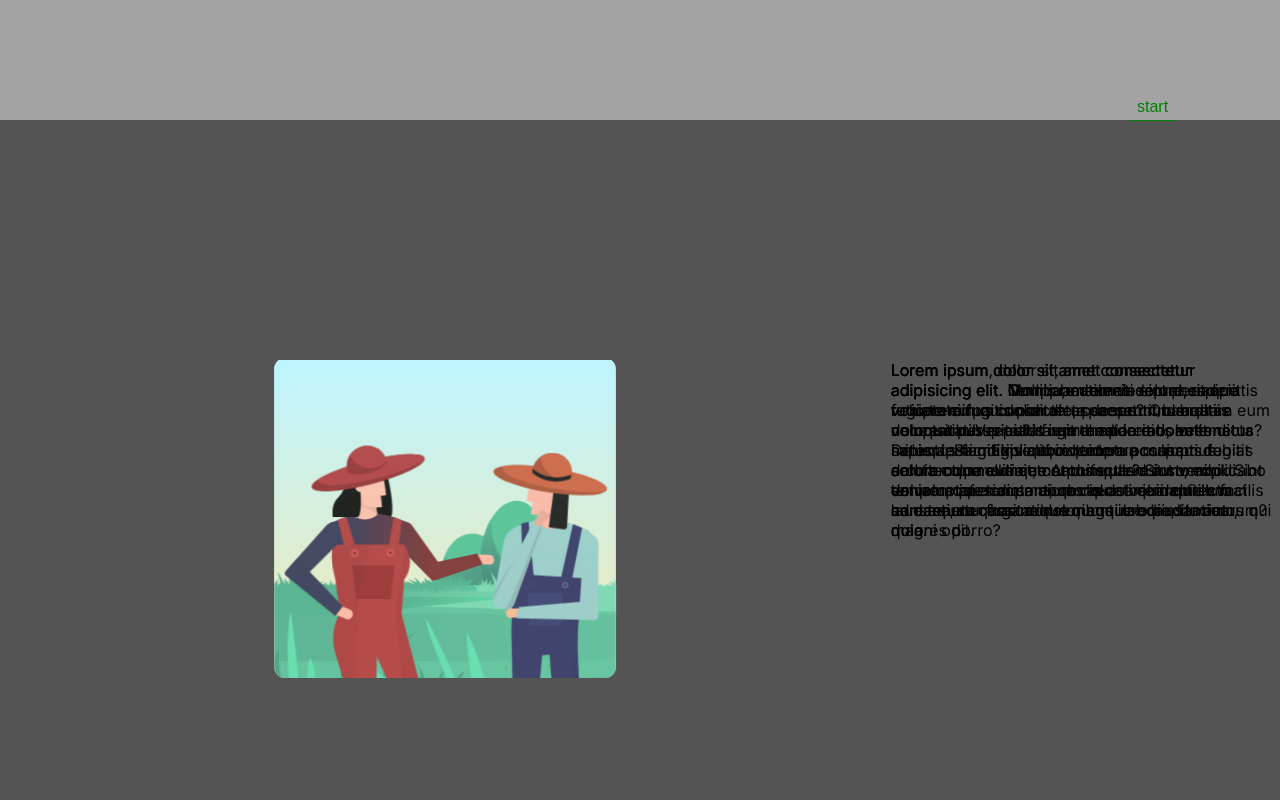
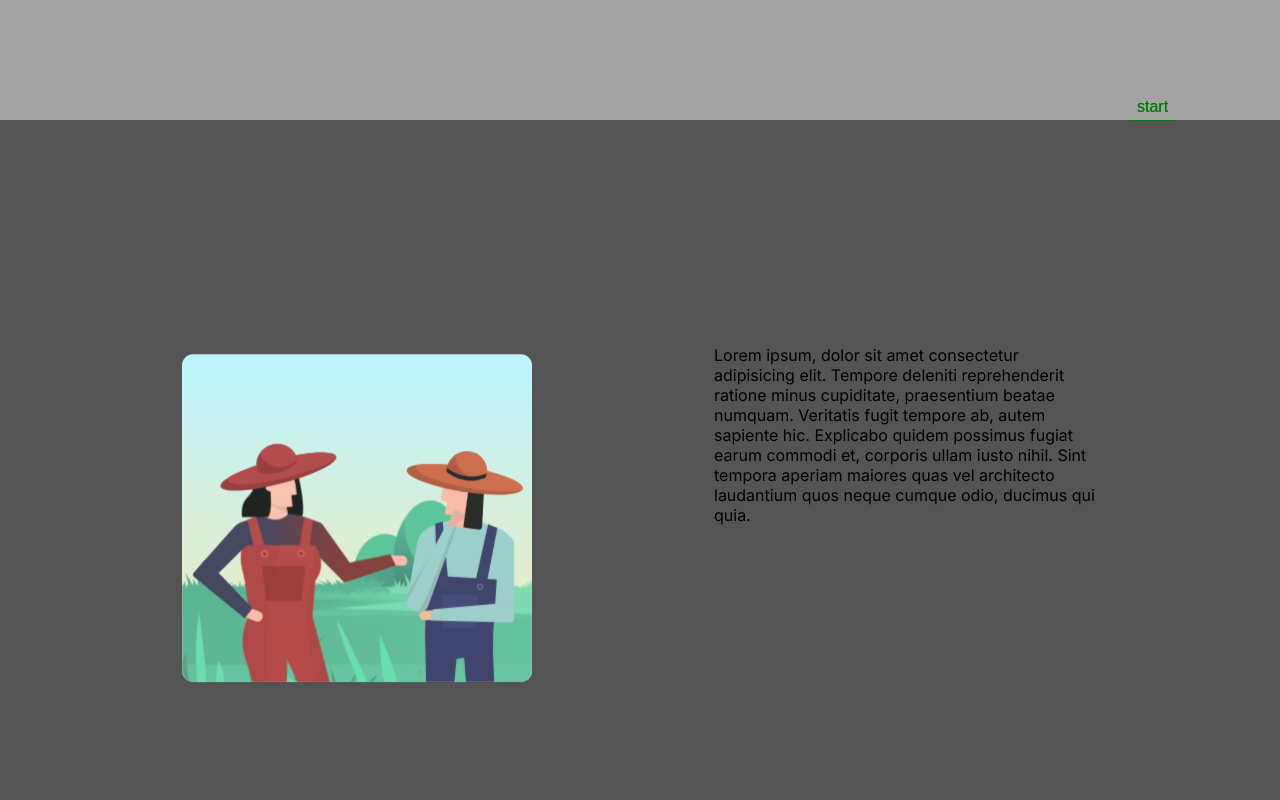
Before and after one commit to vaaghu0/culture_page, a Next.js app: page /about in a window 1280 px wide. Shown: the part 680-1480 px from the top of the page. Built offline with nearby package versions, Linux system fonts and the light colour scheme.

Commit message:
illustrations

```diff
--- a/src/app/about/components/illustrationSection.tsx
+++ b/src/app/about/components/illustrationSection.tsx
@@ -4,6 +4,7 @@ import {
   MutableRefObject,
   createRef,
   useState,
+  useLayoutEffect,
 } from "react";
 import gsap from "gsap";
 import ScrollTrigger from "gsap/dist/ScrollTrigger";
@@ -12,126 +13,133 @@ import IllustrationBlock1 from "../assets/IllustrationBlock1";
 import IllustrationBlock2 from "../assets/IllustrationBlock2";
 import IllustrationBlock3 from "../assets/IllustrationBlock3";
 import IllustrationBlock4 from "../assets/IllustrationBlock4";
+import { time } from "console";
 
 gsap.registerPlugin(ScrollTrigger);
 
 export const IllustrationSection = () => {
-  const illustrationSectionRef = useRef(null);
-  const illustrationBlock1 = useRef(null);
+  const sectionRef: MutableRefObject<any> = useRef();
+  const illustationSectionRef: MutableRefObject<any> = useRef(null);
+  const illustrationBlock1: MutableRefObject<any> = useRef(null);
   const illustrationBlock2 = useRef(null);
   const illustrationBlock3 = useRef(null);
   const illustrationBlock4 = useRef(null);
-  const block1 = useRef(null);
-  const block2 = useRef(null);
-  const block3 = useRef(null);
-  const block4 = useRef(null);
+  const block1: MutableRefObject<any> = useRef(null);
+  const block2: MutableRefObject<any> = useRef(null);
+  const block3: MutableRefObject<any> = useRef(null);
+  const block4: MutableRefObject<any> = useRef(null);
   const illustrationDelay = 4;
-  const illustationTimeline = (
-    illustation: MutableRefObject<any>
-  ): gsap.core.Timeline => {
-    console.log(
-      illustation.current.offsetLeft / illustation.current.offsetWidth,
-      illustation.current
-    );
+  const illustationTimeline = (count?: number): gsap.core.Timeline => {
+    let panels = gsap.utils.toArray(".panel");
+
+    return gsap.timeline().to(panels, {
+      xPercent: -100 * (panels.length - 1),
+      ease: "none",
+      duration: 10,
+
+      scrollTrigger: {
+        trigger: sectionRef.current,
+        pin: sectionRef.current,
+        start: "top top",
+        scrub: true,
+        snap: {
+          snapTo: 1 / (panels.length - 1),
+          duration: 1,
+          delay: 0,
+          ease: "expo",
+        },
+        // end: () => "+=" + sectionRef.current.offsetWidth,
+        markers: true,
+      },
+    });
+  };
+  const textTimeline = (): gsap.core.Timeline => {
+    let panels = gsap.utils.toArray(".textPanel");
+
+    return gsap.timeline().to(panels, {
+      yPercent: -100 * (panels.length - 1),
+      ease: "none",
+      duration: 1,
+      scrollTrigger: {
+        trigger: sectionRef.current,
+        // pin: sectionRef.current,
+        start: "top top",
+        scrub: true,
+        snap: {
+          snapTo: 1 / (panels.length - 1),
+          duration: 1,
+          ease: "expo",
+        },
+        // end: () => "+=" + sectionRef.current.offsetWidth,
+        markers: true,
+      },
+    });
+  };
+  const BlockTimeline = (block: MutableRefObject<null>): gsap.core.Timeline => {
     return gsap
-      .timeline()
-      .to(illustation.current, {
-        ease: "sine",
-        x:
-          -illustation.current.offsetWidth *
-          Math.floor(
-            illustation.current.offsetLeft / illustation.current.offsetWidth
-          ),
-        duration: 7,
+      .timeline({
+        scrollTrigger: {
+          trigger: sectionRef.current,
+          scrub: true,
+        },
       })
-      .to(illustation.current, {
-        ease: "sine",
-        x:
-          -illustation.current.offsetWidth *
-          (Math.floor(
-            illustation.current.offsetLeft / illustation.current.offsetWidth
-          ) +
-            1),
-        delay: illustrationDelay,
-        durationPer: 5,
-        opacity: 0.5,
-      });
-  };
-  const BlockTimeline = (
-    block: MutableRefObject<null>,
-    IllustrationBlock: gsap.core.Timeline
-  ): gsap.core.Timeline => {
-    return gsap
-      .timeline()
       .set(block.current, {
-        y: "100dvh",
+        y: "100vh",
         opacity: 0,
       })
       .from(block.current, {
         duration: 5,
-        y: "100dvh",
+        y: "100vh",
         opacity: 0,
       })
-      .add(IllustrationBlock, "<")
       .to(block.current, {
         delay: 3,
         duration: 5,
-        y: "-100dvh",
+        y: "-100vh",
         opacity: 0,
       });
   };
-  useEffect(() => {
-    const ctx = gsap.context(() => {
-      const t1 = gsap.timeline({
-        scrollTrigger: {
-          trigger: "#section",
-          pin: "#section",
-          markers: true,
-          scrub: true,
-          start: "top top",
-          // end: "bottom center",
-        },
-      });
-      t1.add(illustationTimeline(illustrationBlock1), illustrationDelay * 0);
-      t1.add(illustationTimeline(illustrationBlock2), illustrationDelay * 2.5);
-      t1.add(illustationTimeline(illustrationBlock3), illustrationDelay * 4.5);
-      t1.add(illustationTimeline(illustrationBlock4), illustrationDelay * 6.5);
-    });
+  useLayoutEffect(() => {
+    let ctx = gsap.context(() => {
+      const timeline = gsap.timeline();
+      timeline.add(illustationTimeline());
+      // timeline.add(illustationTimeline(3, BlockTimeline(block1)));
+      textTimeline();
+    }, sectionRef);
     return () => ctx.revert();
-  }, []);
+  });
   return (
-    <section
-      className={styles.coinSection}
-      ref={illustrationSectionRef}
-      id="section">
-      <div className={styles.sectionHalfIllustration}>
+    <section className={styles.coinSection} ref={sectionRef} id="section">
+      <div
+        className={styles.sectionHalfIllustration}
+        ref={illustationSectionRef}>
         <div
-          className={styles.IllustrationBlock}
+          className={styles.IllustrationBlock + " panel"}
           id="illustration1"
           ref={illustrationBlock1}>
-          <IllustrationBlock1 width="40dvw" height="40dvh" />
+          <IllustrationBlock1 width="350px" height="350px" />
         </div>
         <div
-          className={styles.IllustrationBlock}
+          className={styles.IllustrationBlock + " panel"}
           id="illustration2"
           ref={illustrationBlock2}>
-          <IllustrationBlock2 width="40dvw" height="40dvh" />
+          <IllustrationBlock2 width="350px" height="350px" />
         </div>
         <div
-          className={styles.IllustrationBlock}
+          className={styles.IllustrationBlock + " panel"}
           id="illustration3"
           ref={illustrationBlock3}>
-          <IllustrationBlock3 width="40dvw" height="40dvh" />
+          <IllustrationBlock3 width="350px" height="350px" />
         </div>
         <div
-          className={styles.IllustrationBlock}
+          className={styles.IllustrationBlock + " panel"}
           id="illustration4"
           ref={illustrationBlock4}>
-          <IllustrationBlock4 width="40dvw" height="40dvh" />
+          <IllustrationBlock4 width="350px" height="350px" />
         </div>
       </div>
       <div className={styles.sectionHalfText}>
-        <div className={styles.block} ref={block1} id="block1">
+        <div className={styles.block + " textPanel"} ref={block1} id="block1">
           Lorem ipsum, dolor sit amet consectetur adipisicing elit. Tempore
           deleniti reprehenderit ratione minus cupiditate, praesentium beatae
           numquam. Veritatis fugit tempore ab, autem sapiente hic. Explicabo
@@ -139,7 +147,7 @@ export const IllustrationSection = () => {
           Sint tempora aperiam maiores quas vel architecto laudantium quos neque
           cumque odio, ducimus qui quia.
         </div>
-        <div className={styles.block} ref={block2} id="block2">
+        <div className={styles.block + " textPanel"} ref={block2} id="block2">
           Lorem ipsum dolor sit amet consectetur adipisicing elit. Mollitia,
           maiores dolore, saepe fugiat enim quis non dicta deserunt blanditiis
           necessitatibus aut harum beatae eius velit natus? Delectus fugit
@@ -147,7 +155,7 @@ export const IllustrationSection = () => {
           veniam nisi accusantium dolor animi autem facilis ad esse,
           necessitatibus magni laboriosam earum?
         </div>
-        <div className={styles.block} ref={block3} id="block3">
+        <div className={styles.block + " textPanel"} ref={block3} id="block3">
           Lorem ipsum dolor sit amet consectetur adipisicing elit. Numquam omnis
           sint perspiciatis veniam culpa consectetur saepe? Quaerat dolorem
           perspiciatis reprehenderit dolores dicta minima. Blanditiis aliquid
@@ -155,7 +163,7 @@ export const IllustrationSection = () => {
           explicabo ea voluptates dicta corporis dolorem quidem at nam tenetur
           fuga consequuntur expedita aut magni odit.
         </div>
-        <div className={styles.block} ref={block4} id="block4">
+        <div className={styles.block + " textPanel"} ref={block4} id="block4">
           Lorem ipsum dolor sit, amet consectetur adipisicing elit. Omnis beatae
           deserunt sit quo voluptate fugit dolorum aspernatur numquam eum
           voluptatibus repellat iure modi in ratione tenetur natus, ipsa magni
--- a/src/app/about/styles.module.scss
+++ b/src/app/about/styles.module.scss
@@ -31,8 +31,8 @@
 }
 .sectionHalfIllustration {
   @extend .sectionHalf;
-  width: 40dvw;
-  height: 40dvh;
+  width: 350px;
+  height: 350px;
   display: flex;
   flex-direction: row;
   justify-content: flex-start;
@@ -43,6 +43,8 @@
 .sectionHalfText {
   @extend .sectionHalf;
   flex-direction: row;
+  overflow: hidden;
+  height: 350px;
 }
 .threePage {
   height: 40dvh;
@@ -60,6 +62,8 @@
 }
 .block {
   // background-color: pink;
+  height: 350px;
   width: 30dvw;
-  position: absolute;
+  position: relative;
+  // margin-bottom: 25px;
 }
```
